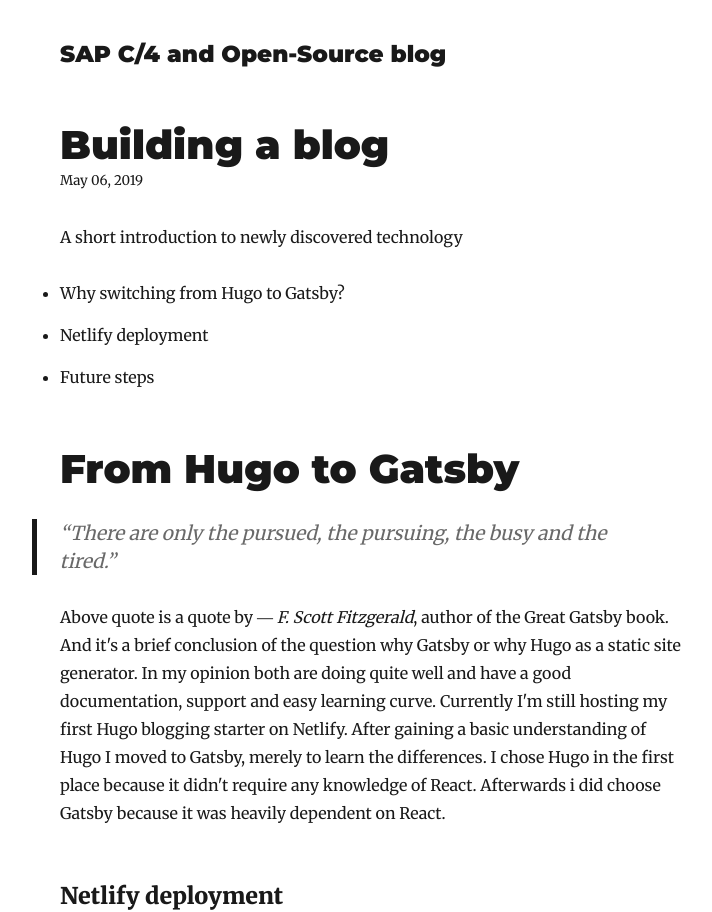
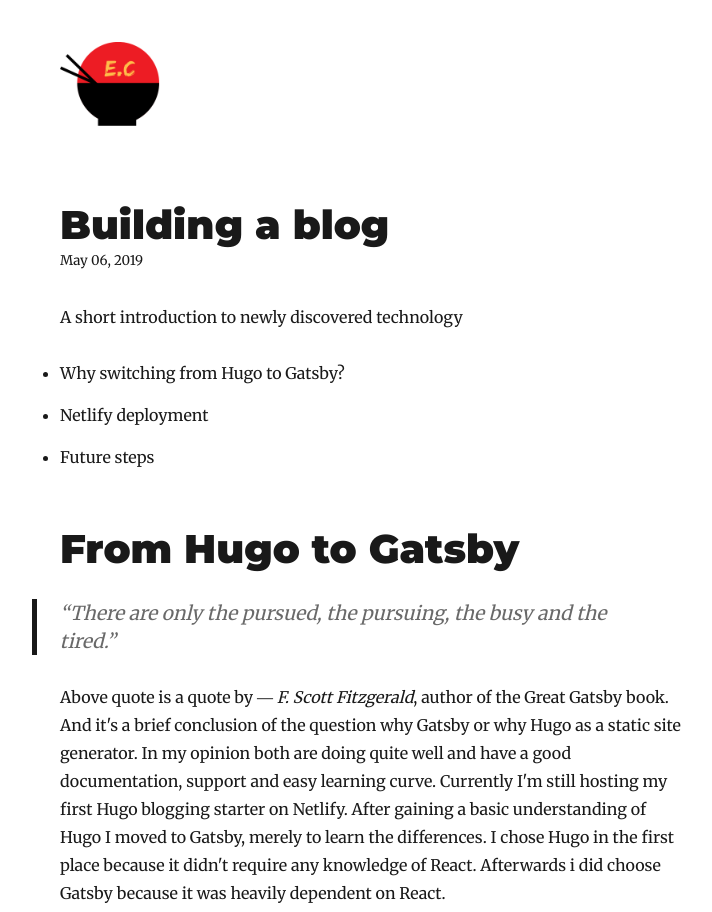
Before and after one commit to azer53/ecolpaert, a Gatsby site: page /first-post/first-post/ in a window 1280 px wide. Shown: the top 912 px of the page, without its empty margins (265-977 px from the left). Built offline with nearby package versions, Linux system fonts and the light colour scheme; Gatsby itself is replaced by a stand-in of ours; some packages are replaced by stand-ins of ours.

Commit message:
remove recurring title

```diff
--- a/src/components/layout.js
+++ b/src/components/layout.js
@@ -47,10 +47,12 @@ class Layout extends React.Component {
               boxShadow: `none`,
               textDecoration: `none`,
               color: `inherit`,
+              display:`flex`
             }}
             to={`/`}
           >
-            {title}
+           <Logo />
+            {/* {title} */}
           </Link>
         </h3>
       )
```
